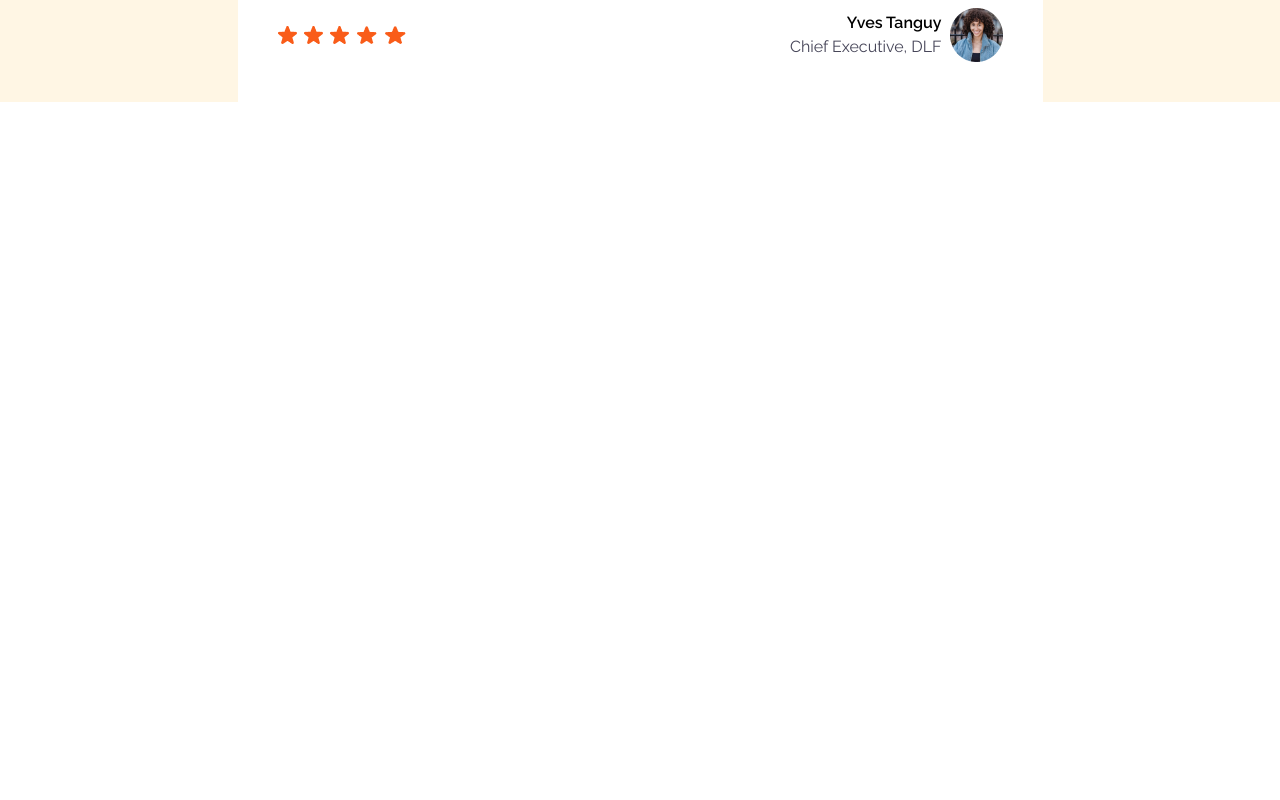
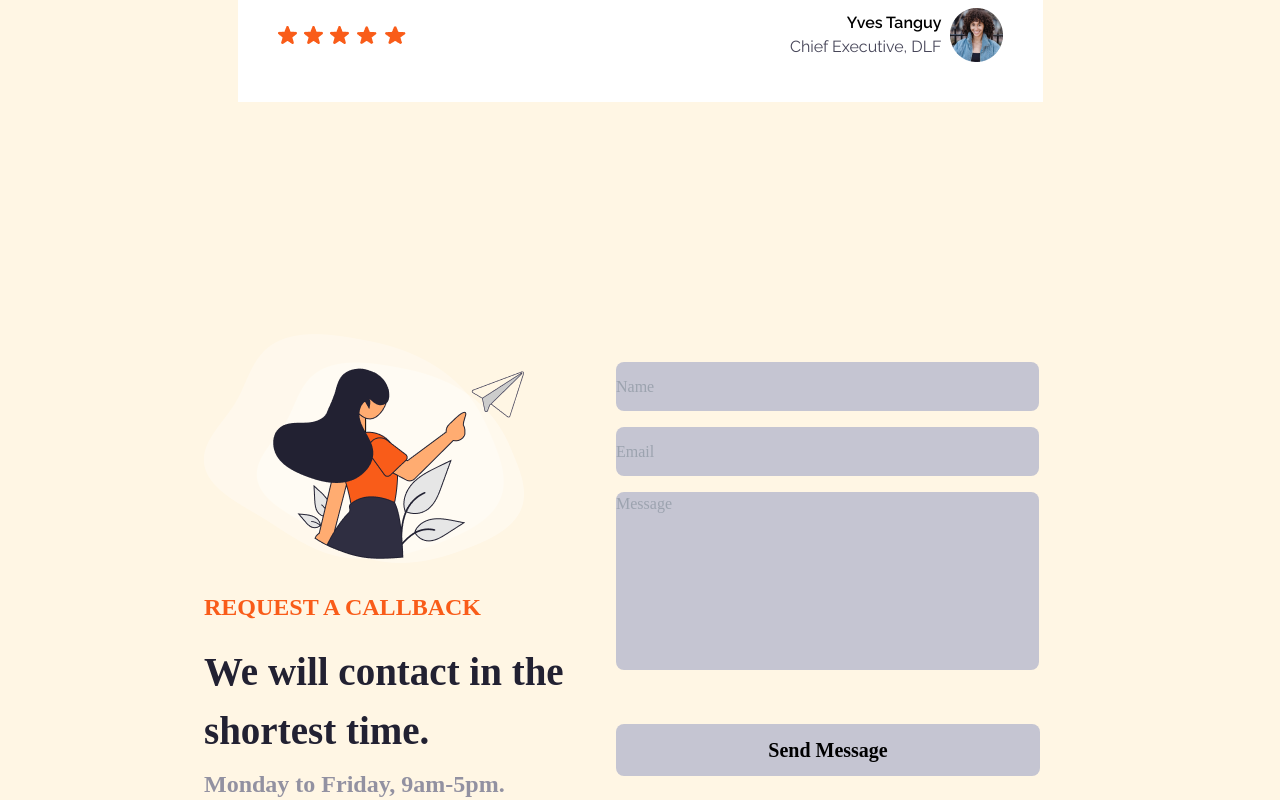
Before and after one commit to mahmudashif/Quriar, a React (Vite) app: page / in a window 1280 px wide. Shown: the part 3174-3974 px from the top of the page. Before the commit the page ends 3276 px from the top, so only its background shows below. Built offline with nearby package versions, Linux system fonts and the light colour scheme.

Commit message:
form part done without responsive

```diff
--- a/src/App.jsx
+++ b/src/App.jsx
@@ -1,4 +1,5 @@
 import Banner from "./Banner/Banner"
+import Form from "./Form/Form"
 import Navbar from "./Navbar/Navbar"
 import Services from "./Services/Services"
 import SecondBanner from "./Successes/SecondBanner/SecondBanner"
@@ -16,6 +17,7 @@ function App() {
       <Successes/>
       <SecondBanner/>
       <Testimonial/>
+      <Form/>
     </>
   )
 }
--- /dev/null
+++ b/src/Form/Form.jsx
@@ -0,0 +1,47 @@
+import React from "react";
+import ladyvector from "../assets/Illustration.png";
+
+const Form = () => {
+  return (
+    <div className="bg-primary pt-[172px] font-oxanium">
+      <div className="w-[872px] mx-auto flex justify-between">
+        <div>
+          <img src={ladyvector} alt="" />
+          <h5 className="font-bold text-2xl text-orange mt-3">
+            REQUEST A CALLBACK
+          </h5>
+          <h4 className="mt-5 text-[#222132] font-extrabold w-[412px] text-[39px]">
+            We will contact in the shortest time.
+          </h4>
+          <p className="text-[#9291A1] font-bold text-2xl mt-2">
+            Monday to Friday, 9am-5pm.
+          </p>
+        </div>
+        <div>
+          <input
+            type="text"
+            placeholder="Name"
+            className="w-[423px] h-[49px] rounded-[8px] bg-[#C5C5D2] mt-10"
+          />
+          <input
+            type="text"
+            placeholder="Email"
+            className="w-[423px] h-[49px] rounded-[8px] bg-[#C5C5D2] mt-4"
+          />
+          <input
+            type="text"
+            placeholder="Message"
+            className="w-[423px] pb-[154px] rounded-[8px] bg-[#C5C5D2] mt-4"
+          />
+          <div className="mt-[54px]">
+            <button className="rounded-[8px] w-[424px] py-3 bg-[#C5C5D2] font-extrabold items-center text-xl hover:bg-orange hover:text-white">
+              Send Message
+            </button>
+          </div>
+        </div>
+      </div>
+    </div>
+  );
+};
+
+export default Form;
--- a/src/Testimonial/Testimonial.jsx
+++ b/src/Testimonial/Testimonial.jsx
@@ -5,7 +5,7 @@ import avatar from "../assets/Avatar.png";
 
 const Testimonial = () => {
   return (
-    <div className="mt-[150px] font-raleway bg-primary">
+    <div className="mt-[150px] font-raleway bg-primary pb-12">
       <div className="container mx-auto font-raleway">
         <div className="flex items-center">
           <img
```
Also changed, not shown: src/assets/Illustration.png (added).
